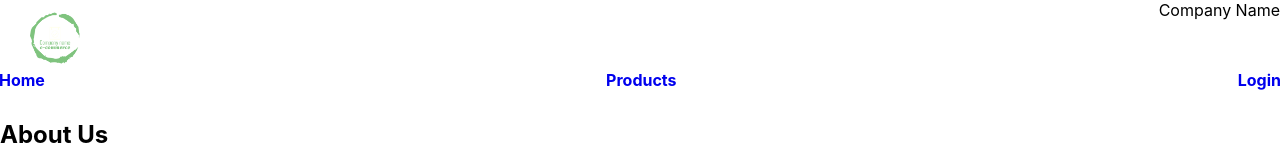
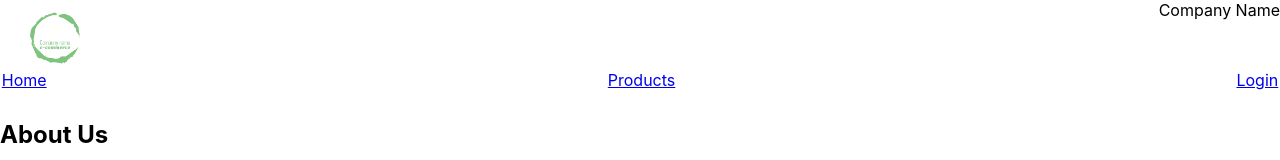
Before and after one commit to jaivalp22/my-ecommerce-app, a React (Create React App) app: page / in a window 1280 px wide. Shown: the top 160 px of the page. Built offline with nearby package versions, Linux system fonts and the light colour scheme.

Commit message:
made minor changes to header.css

```diff
--- a/src/component/Header.css
+++ b/src/component/Header.css
@@ -33,6 +33,5 @@ nav ul li:last-child {
 }
 
 nav ul li a {
-    text-decoration: none;
-    font-weight: bold;
+    text-decoration: underline;
 }
```
